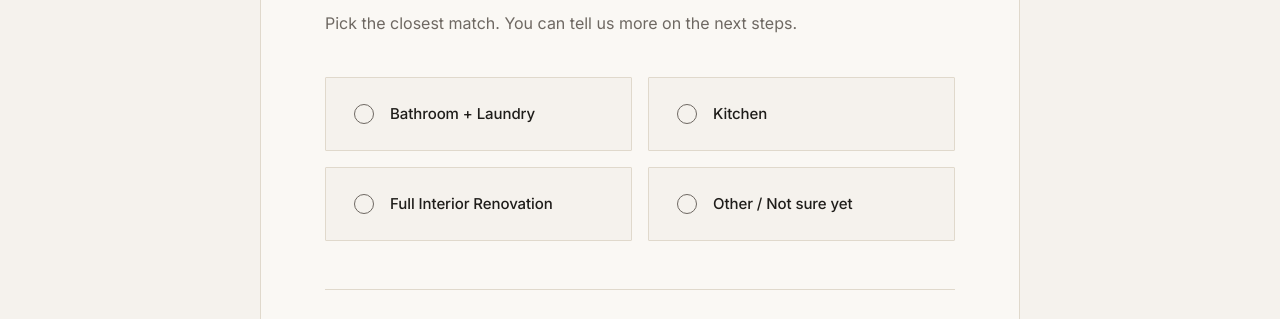
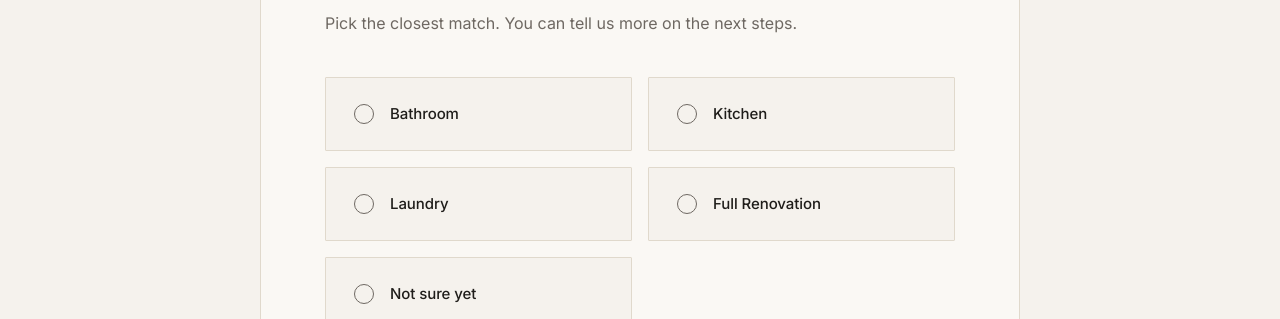
Before and after one commit to first-step-ai/AM-Bathrooms, a plain HTML site: page mockups/contact.html in a window 1280 px wide. Shown: the part 997-1316 px from the top of the page. Drawn offline with Linux system fonts and the light colour scheme.

Commit message:
Update contact form options to match copy document
Step 1: Bathroom, Kitchen, Laundry, Full Renovation, Not sure yet
Step 3: Just starting to explore, Have a rough budget, Ready to get quotes, Ready to start soon

Co-Authored-By: Claude Opus 4.7 (1M context) <noreply@anthropic.com>

```diff
--- a/mockups/contact.html
+++ b/mockups/contact.html
@@ -3,8 +3,8 @@
 <head>
 <meta charset="utf-8" />
 <meta name="viewport" content="width=device-width,initial-scale=1" />
-<title>Contact | AM Bathrooms + Projects | Start Your Sydney Renovation Enquiry</title>
-<meta name="description" content="Get in touch with AM Bathrooms + Projects for a free, obligation free phone call about your bathroom, kitchen or full interior renovation. Drummoyne, Sydney." />
+<title>Get in Touch | AM Bathrooms + Projects | Bathroom Renovation Enquiries Sydney</title>
+<meta name="description" content="Ready to talk about your renovation? Contact AM Bathrooms + Projects. We serve homeowners across Sydney's inner west, eastern suburbs, and northern beaches, based in Drummoyne." />
 <link rel="preconnect" href="https://fonts.googleapis.com">
 <link rel="preconnect" href="https://fonts.gstatic.com" crossorigin>
 <link href="https://fonts.googleapis.com/css2?family=Inter:ital,wght@0,100;0,200;0,300;0,400;0,500;0,600;1,200;1,300;1,400&display=swap" rel="stylesheet">
@@ -317,7 +317,7 @@ a{color:inherit;text-decoration:none}
           <label class="radio-card">
             <input type="radio" name="scope" value="bathroom">
             <span class="dot"></span>
-            <span class="label">Bathroom + Laundry</span>
+            <span class="label">Bathroom</span>
           </label>
           <label class="radio-card">
             <input type="radio" name="scope" value="kitchen">
@@ -325,14 +325,19 @@ a{color:inherit;text-decoration:none}
             <span class="label">Kitchen</span>
           </label>
           <label class="radio-card">
+            <input type="radio" name="scope" value="laundry">
+            <span class="dot"></span>
+            <span class="label">Laundry</span>
+          </label>
+          <label class="radio-card">
             <input type="radio" name="scope" value="full">
             <span class="dot"></span>
-            <span class="label">Full Interior Renovation</span>
+            <span class="label">Full Renovation</span>
           </label>
           <label class="radio-card">
-            <input type="radio" name="scope" value="other">
+            <input type="radio" name="scope" value="notsure">
             <span class="dot"></span>
-            <span class="label">Other / Not sure yet</span>
+            <span class="label">Not sure yet</span>
           </label>
         </div>
         <div class="step-nav">
```
